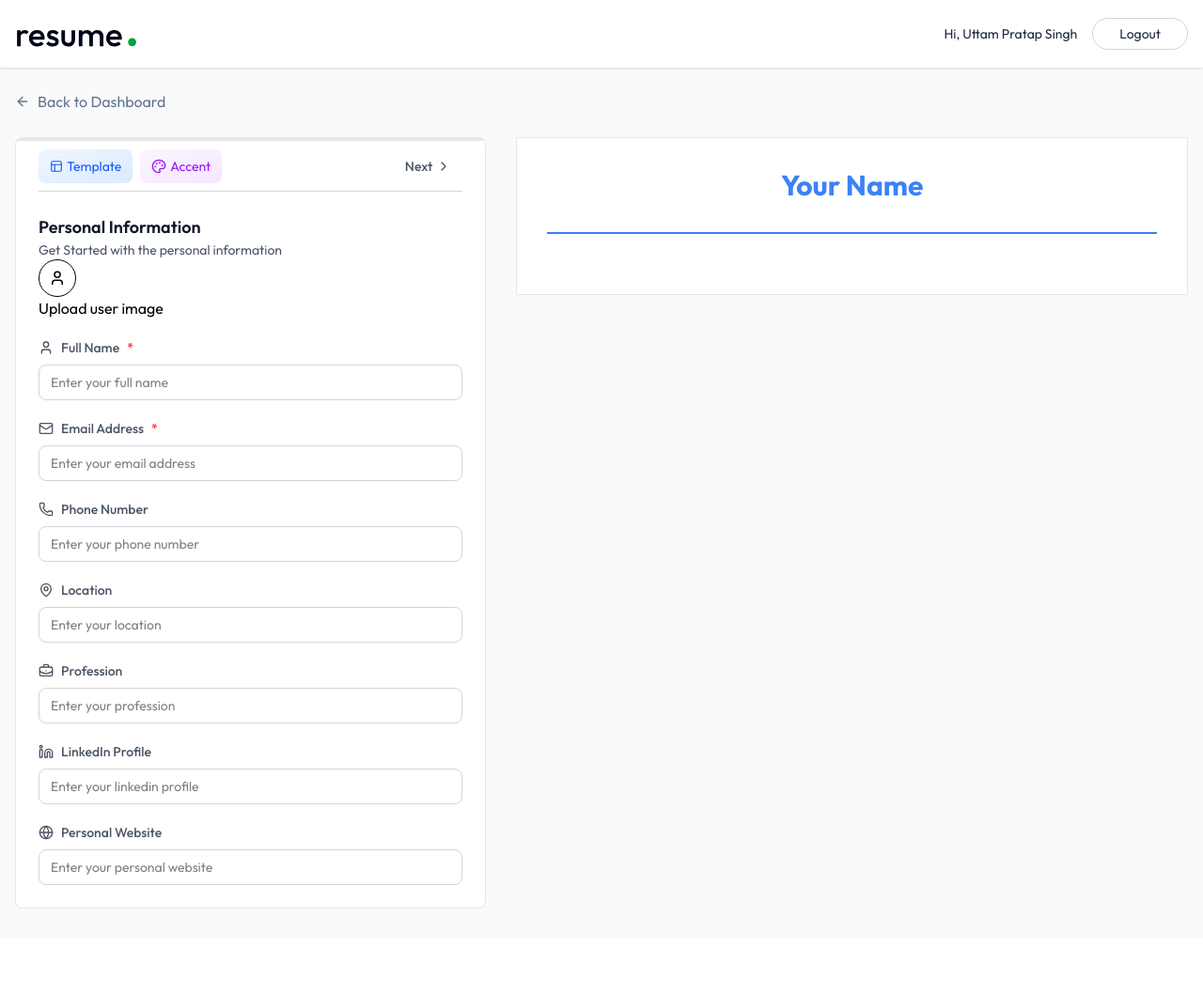
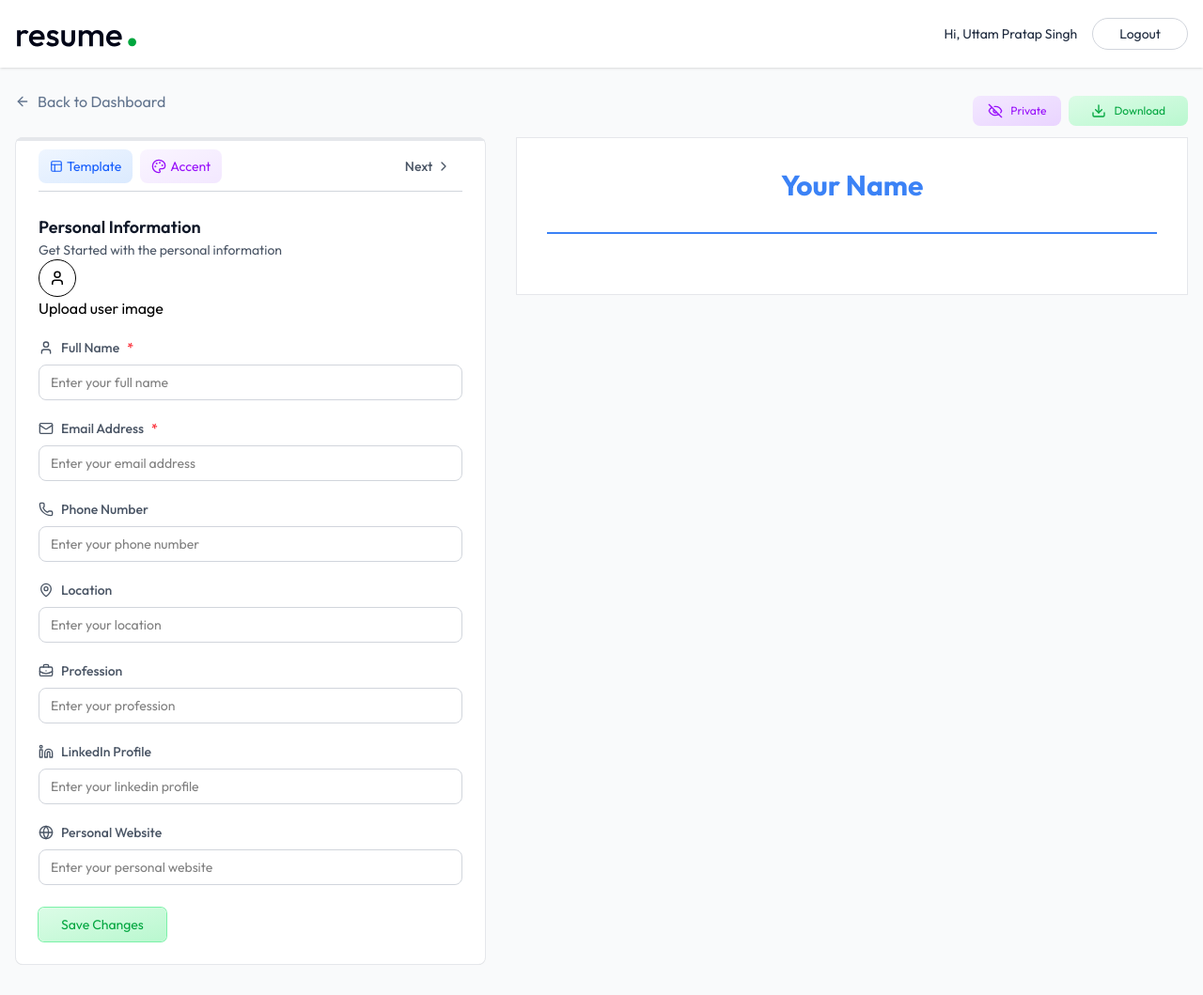
Before and after one commit to Uttampratapsingh/AI-Resume-Builder, a React (Vite) app in the folder Frontend/: page /app/builder/1 in a window 1280 px wide. Shown: the whole page at 94% size. Before the commit the page ends 999 px from the top, so only its background shows below. Built offline with nearby package versions, Linux system fonts and the light colour scheme.

Commit message:
Feat: print and shar

```diff
--- a/Frontend/src/pages/ResumeBuilder.jsx
+++ b/Frontend/src/pages/ResumeBuilder.jsx
@@ -2,7 +2,7 @@ import { Link } from 'react-router-dom';
 import { useEffect, useState } from 'react'
 import { useParams } from 'react-router-dom';
 import { dummyResumeData } from '../assets/assets';
-import { ArrowLeftIcon, Briefcase, ChevronLeft, ChevronRight, FileText, FolderIcon, GraduationCap, Sparkles, User } from 'lucide-react';
+import { ArrowLeftIcon, Briefcase, ChevronLeft, ChevronRight, DownloadIcon, EyeIcon, EyeOffIcon, FileText, FolderIcon, GraduationCap, Share2Icon, Sparkles, User } from 'lucide-react';
 import PersonalInfoForm from '../components/PersonalInfoForm';
 import ResumePreview from '../components/ResumePreview';
 import TemplateSelector from '../components/TemplateSelector';
@@ -59,6 +59,30 @@ const ResumeBuilder = () => {
     { id: "skills", name: "Skills", icon: Sparkles },
   ]
   const activeSection = sections[activeSectionIndex];
+
+
+  const changeResumeVisibility = () => {
+    setResumeData({...resumeData, public: !resumeData.public})
+  }
+
+  //Web Share API to share a resume link.
+  const handleShare = () => {
+    const frontendUrl = window.location.href.split('/app/')[0];
+    const resumeUrl = frontendUrl + '/view/' + resumeId;
+
+    if (navigator.share) {
+      navigator.share({
+        url: resumeUrl,
+        text: "My Resume",
+      });
+    } else {
+      alert('Share not supported on this browser.');
+    }
+  };
+
+  const downloadResume = () => {
+    window.print();
+  };
 
 
   return (
@@ -151,14 +175,39 @@ const ResumeBuilder = () => {
                   <SkillsForm data={resumeData.skills} onChange={(data)=>setResumeData(prev=>({...prev,skills:data}))} />
                 )}
               </div>
+              <button className="bg-gradient-to-br from-green-100 to-green-200 ring-green-300 text-green-600 ring hover:ring-green-400 transition-all rounded-md px-6 py-2 mt-6 text-sm">
+                Save Changes
+              </button>
             </div>
           </div>
 
           {/* Right Panel - Form */}
           <div className='lg:col-span-7 max-lg:mt-6'>
-              <div>
-                {/* Buttons */}
-              </div>
+              <div className="relative w-full">
+
+                  <div className="absolute bottom-3 left-0 right-0 flex items-center justify-end gap-2">
+
+                    {resumeData.public && (
+                      <button onClick={handleShare} className="flex items-center p-2 px-4 gap-2 text-xs bg-gradient-to-br from-blue-100 to-blue-200 text-blue-600 rounded-lg ring-blue-300 hover:ring transition-colors">
+                        <Share2Icon className="size-4" /> Share
+                      </button>
+                    )}
+
+                    <button onClick={changeResumeVisibility} className="flex items-center p-2 px-4 gap-2 text-xs bg-gradient-to-br from-purple-100 to-purple-200 text-purple-600 ring-purple-300 rounded-lg hover:ring transition-colors">
+                      {resumeData.public ? (
+                        <EyeIcon className="size-4" />
+                      ) : (
+                        <EyeOffIcon className="size-4" />
+                      )}
+                      {resumeData.public ? "Public" : "Private"}
+                    </button>
+                    <button onClick={downloadResume} className="flex items-center gap-2 px-6 py-2 text-xs bg-gradient-to-br from-green-100 to-green-200 text-green-600 rounded-lg ring-green-300 hover:ring transition-colors">
+                      <DownloadIcon className="size-4" />
+                      Download
+                    </button>
+                  </div>
+                </div>
+
               {/* Preview Resume */}
               <ResumePreview data={resumeData} template={resumeData.template} accentColor={resumeData.accent_color} />
           </div>
```
